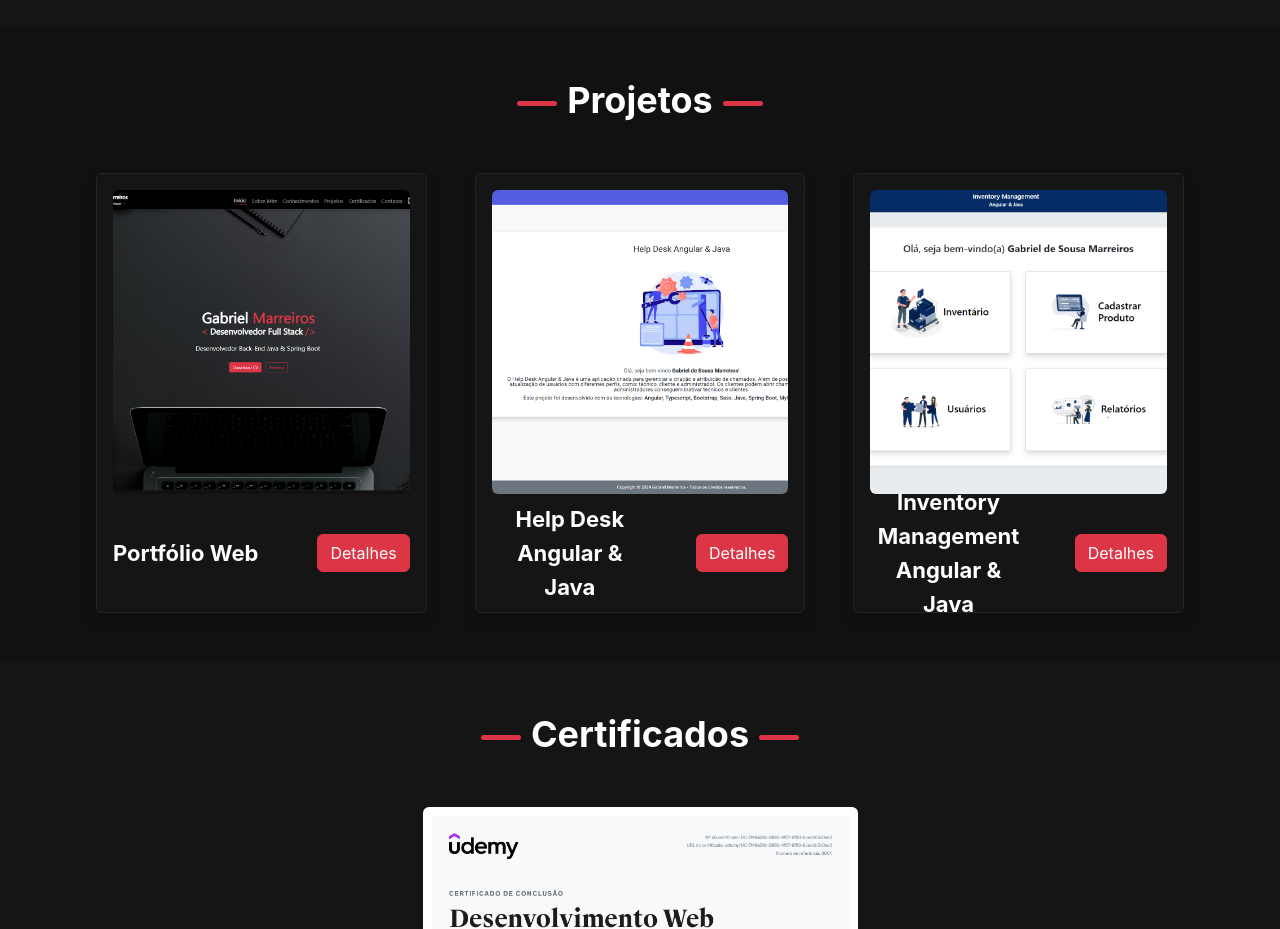
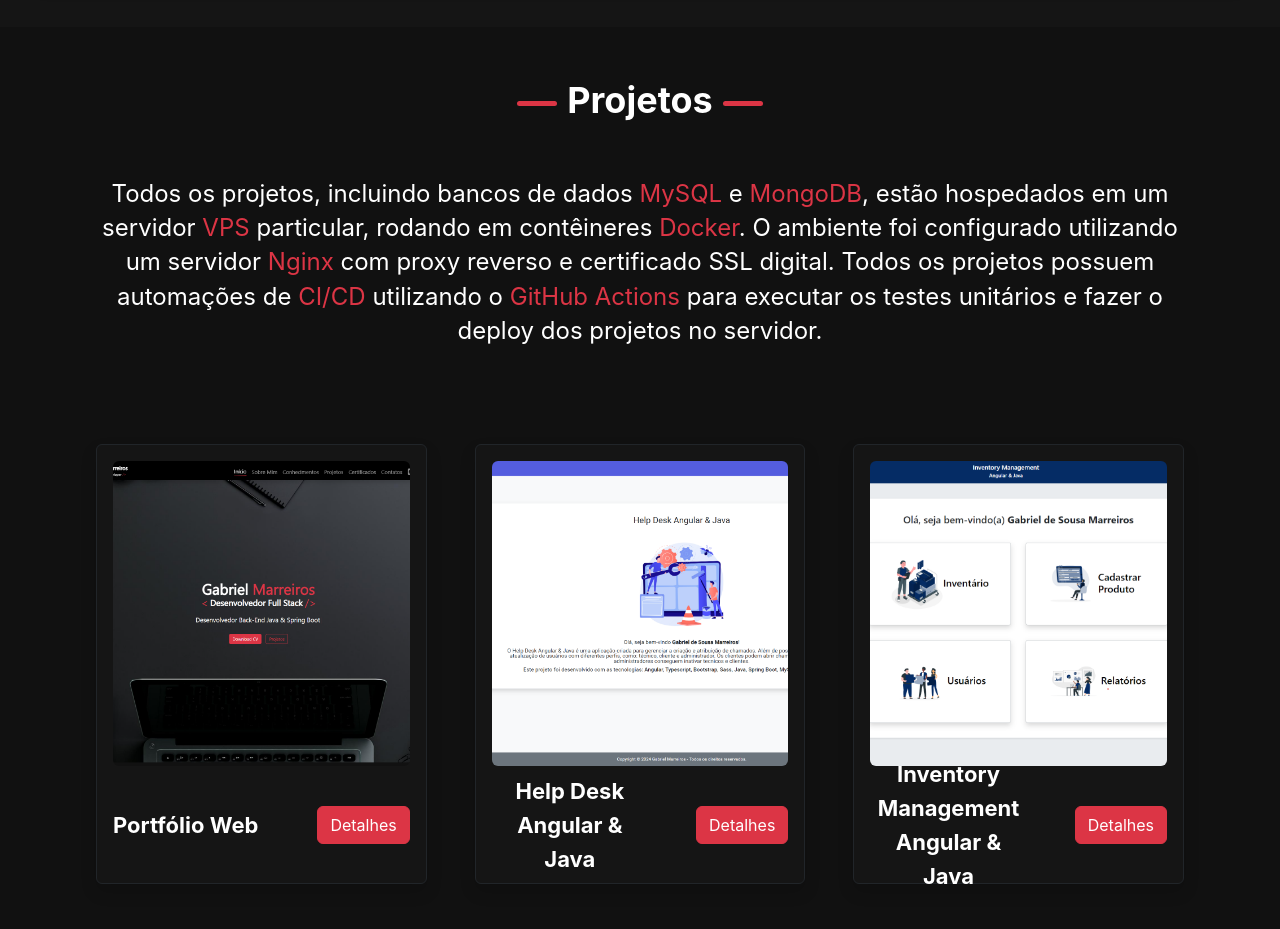
Before and after one commit to Gabriel-Marreiros/web-portfolio, a React (Vite) app in the folder front-end/: page / in a window 1280 px wide. Shown: the part 4180-5109 px from the top of the page. Built offline with nearby package versions, Linux system fonts and the light colour scheme.

Commit message:
feat(frontend): adiciona um texto descritivo na seção de projetos

```diff
--- a/front-end/src/components/Projects/index.tsx
+++ b/front-end/src/components/Projects/index.tsx
@@ -12,6 +12,10 @@ function Projects(){
 
             <SectionTitle title="Projetos"/>
 
+            <p className={`mt-1 p-2 p-lg-4 p-xl-5 fs-4 text-center text-white`}>
+                Todos os projetos, incluindo bancos de dados <span className={`text-danger`}>MySQL</span> e <span className={`text-danger`}>MongoDB</span>, estão hospedados em um servidor <span className={`text-danger`}>VPS</span> particular, rodando em contêineres <span className={`text-danger`}>Docker</span>. O ambiente foi configurado utilizando um servidor <span className={`text-danger`}>Nginx</span> com proxy reverso e certificado SSL digital. Todos os projetos possuem automações de <span className={`text-danger`}>CI/CD</span> utilizando o <span className={`text-danger`}>GitHub Actions</span> para executar os testes unitários e fazer o deploy dos projetos no servidor.
+            </p>
+
             <div className={`pt-5 px-lg-5 ${styles.projects_container}`}>
                 { projects.map((project: IProject, i) => (
                     <ProjectCard key={i} project={project} id={i}/>
```
